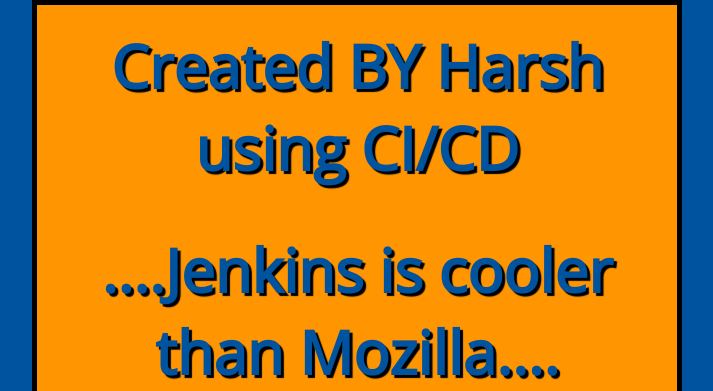
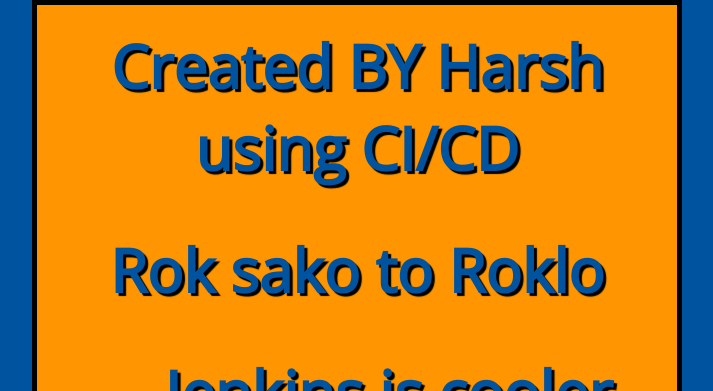
Before and after one commit to harshmangal1108/webjenkins, a plain HTML site: page webapp/index.html in a window 1280 px wide. Shown: the top 391 px of the page, without its empty margins (283-996 px from the left). Drawn offline with nearby package versions, Linux system fonts and the light colour scheme.

Commit message:
Update index.html

```diff
--- a/webapp/index.html
+++ b/webapp/index.html
@@ -8,6 +8,7 @@
     <link href="styles/style.css" rel="stylesheet" type="text/css">
   </head>
   <body>
+	  <h1> Rok sako to Roklo </h1>
 	  <h1>....Jenkins  is cooler than Mozilla....</h1>
     <img src="images/icons8-jenkins-48.png" alt="The Firefox logo: a flaming fox surrounding the Earth.">
 
```
